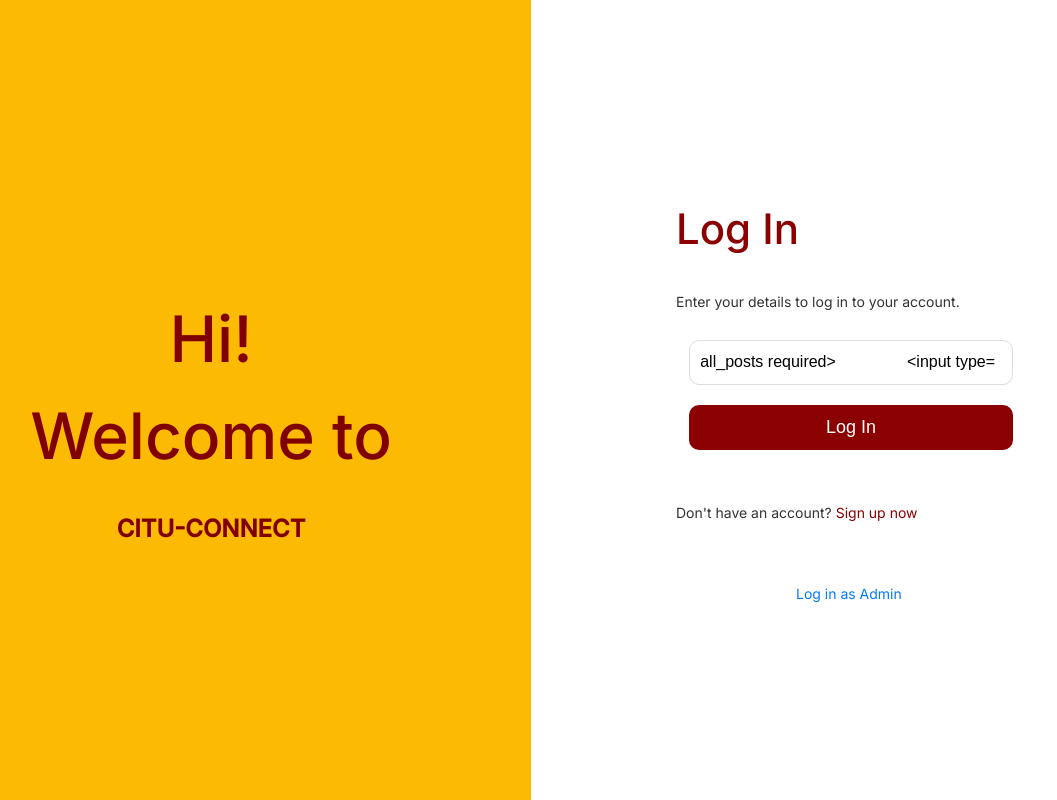
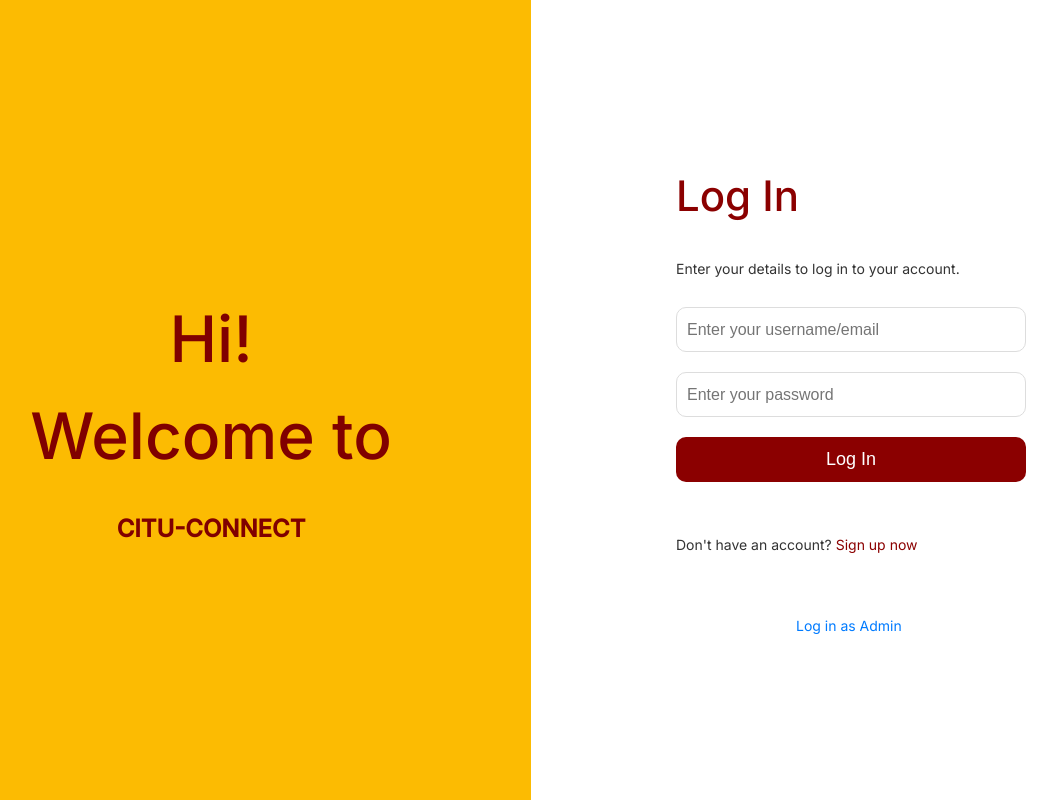
Before and after one commit to Clyde956/CITU-CONNECT_DJANGO, a Django app: page /login/ in a window 1280 px wide. Shown: the whole page, without its empty margins (109-1166 px from the left). Run offline with Django 5.2, Linux system fonts and the light colour scheme.

Commit message:
fixed login page
fixed log in page

```diff
--- a/cituconnect/myapp/templates/all_posts.html
+++ b/cituconnect/myapp/templates/all_posts.html
@@ -495,6 +495,7 @@
                         <small>Category: {{ post.categoryId.name }}</small><br>
                         <small>Date: {{ post.timeStamp }}</small>
                     </div>
+
                 </div>
                 <p>{{ post.content }}</p>
                 <div class="votes">
--- a/cituconnect/myapp/templates/registration/login.html
+++ b/cituconnect/myapp/templates/registration/login.html
@@ -151,9 +151,9 @@
         <h2 class="login-title">Log In</h2>
         <p>Enter your details to log in to your account.</p>
         <div class="login-form">
-            <form method="POST" action="{% url 'login' %}>
+            <form method="POST" action="{% url 'login' %}">
                 {% csrf_token %}
-                <input type="text" name="username" placeholder="Enter your username/email"  value="{{ next }} required>
+                <input type="text" name="username" placeholder="Enter your username/email" required>
                 <input type="password" name="password" placeholder="Enter your password" required>
                 <button type="submit">Log In</button>
             </form>
```
